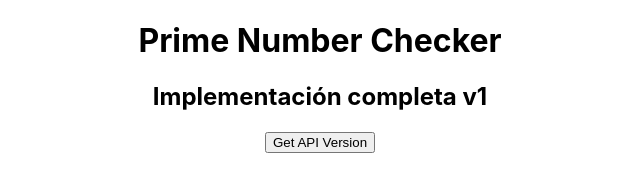
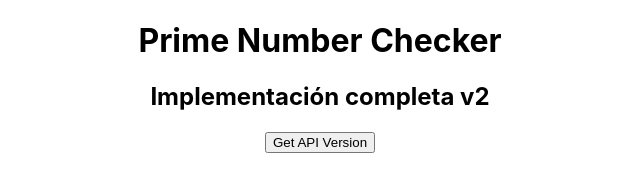
Before and after one commit to DsMarkRomero/simple-app, a React (Create React App) app in the folder prime-number-frontend/: page / in a window 1280 px wide. Shown: the top 170 px of the page, without its empty margins (320-960 px from the left). Built offline with nearby package versions, Linux system fonts and the light colour scheme; the HTML template or start-up script is replaced by a standard one.

Commit message:
integracion completa 2

```diff
--- a/prime-number-frontend/src/PrimeCheck.js
+++ b/prime-number-frontend/src/PrimeCheck.js
@@ -27,7 +27,7 @@ const PrimeCheck = () => {
     return (
         <div>
             <h1>Prime Number Checker</h1>
-			<h2> Implementación completa v1</h2>
+			<h2> Implementación completa v2</h2>
             <button onClick={fetchVersion}>Get API Version</button>
             <p>API Version: {version}</p>
             <input
```
